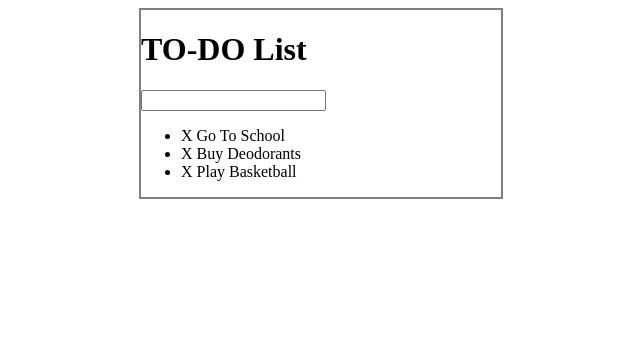
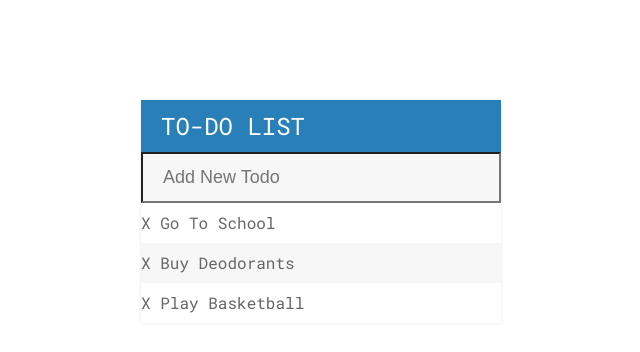
Before and after one commit to oluwaseunasuni/ToDo-APP, a plain HTML site: page index.html in a window 1280 px wide. Shown: the whole page, without its empty margins (319-959 px from the left). Drawn offline with Linux system fonts and the light colour scheme.

Commit message:
General styling

```diff
--- a/assets/css/todos.css
+++ b/assets/css/todos.css
@@ -1,7 +1,53 @@
+h1 {
+    background-color: #2980b9;
+    color: white;
+    margin: 0;
+    padding: 10px 20px;
+    text-transform: uppercase;
+    font-size: 24px;
+    font-weight: normal;
+}
+
+body{
+    font-family: 'Roboto Mono', monospace;
+}
+
+li {
+    background-color: white;
+    height: 40px;
+    line-height: 40px;
+    color:#666;
+}
+
+li:nth-child(2n){
+    background-color: #f7f7f7;
+}
+
+ul {
+    list-style-type: none;
+    margin: 0;
+    padding: 0;
+}
+
+input {
+    font-size: 18px;
+    color: #2980b9;
+    background-color: #f7f7f7;
+    width: 100%;
+    padding: 13px 13px 13px 20px;
+    box-sizing: border-box;
+}
+
+input:focus{
+    background-color: #fff;
+    border: 3px solid #2980b9;
+}
+
 #container {
     width: 360px;
-    margin: 0 auto;
-    border: 2px solid gray;
+    margin: 100px auto;
+    background-color: #f7f7f7;
+    box-shadow: 0 0 3px rgba(0,0,0, 0.1);
 }
 
 .completed{
--- a/index.html
+++ b/index.html
@@ -4,13 +4,14 @@
     <meta charset="UTF-8">
     <meta name="viewport" content="width=device-width, initial-scale=1.0">
     <title>Todo List</title>
+    <link type="text/css" rel="stylesheet" href="assets/css/todos.css">
+    <link href="https://fonts.googleapis.com/css?family=Roboto+Mono:400,500,700&display=swap" rel="stylesheet">
     <script type="text/javascript" src="assets\js\lib\jquery-3.4.1.min.js"></script>
-    <link type="text/css" rel="stylesheet" href="assets/css/todos.css">
 </head>
 <body>
 <div id="container">
     <h1>TO-DO List</h1>
-    <input type="text">
+    <input type="text" placeholder="Add New Todo">
 
     <ul>
         <li><span>X</span> Go To School</li>
```
